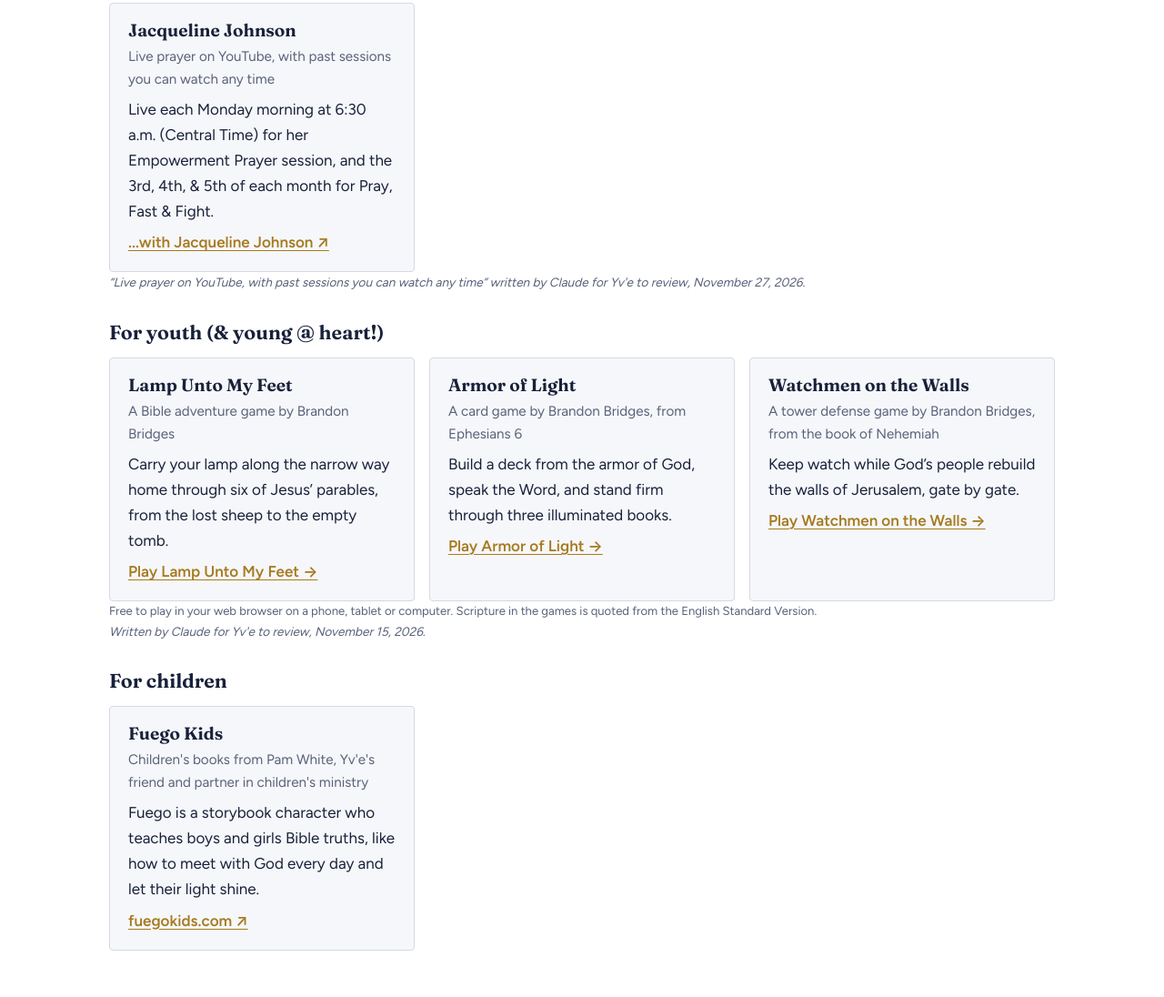
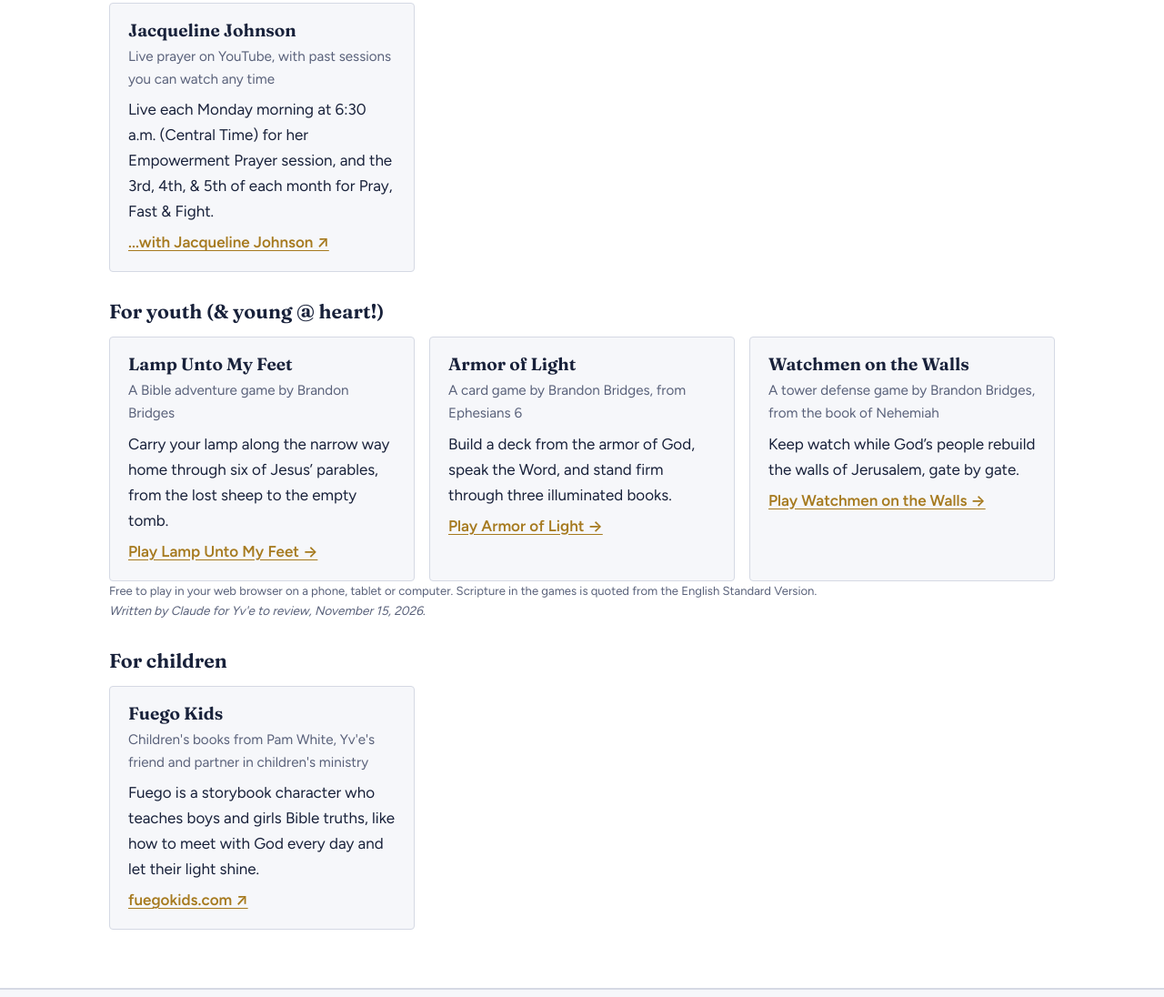
Before and after one commit to BrandonWilliamBridges/tpotdoc, a plain HTML site: page docs/churches/index.html in a window 1280 px wide. Shown: the part 1368-2464 px from the top of the page at 91% size. Drawn offline with Linux system fonts and the light colour scheme.

Commit message:
Remove review note from Jacqueline Johnson card (approved by Yv'e) (#36)
Claude-Session: https://claude.ai/code/session_01SQue5tDZD2iUeeTsBTokxL

Co-authored-by: Claude <noreply@anthropic.com>

```diff
--- a/docs/churches/index.html
+++ b/docs/churches/index.html
@@ -431,7 +431,6 @@ footer .wrap { display: flex; justify-content: space-between; align-items: cente
           <a href="https://www.youtube.com/@jacquelinejohnson1392" target="_blank" rel="noopener">...with Jacqueline Johnson ↗</a>
         </article>
       </div>
-      <p class="draft-note">“Live prayer on YouTube, with past sessions you can watch any time” written by Claude for Yv'e to review, November 27, 2026.</p>
       <h3 class="prayer-head" id="youth">For youth (&amp; young @ heart!)</h3>
       <div class="church-list">
         <article class="church game">
```
Also changed, not shown: prototype/index.html (+0 -1 lines), docs/llms-full.txt.
